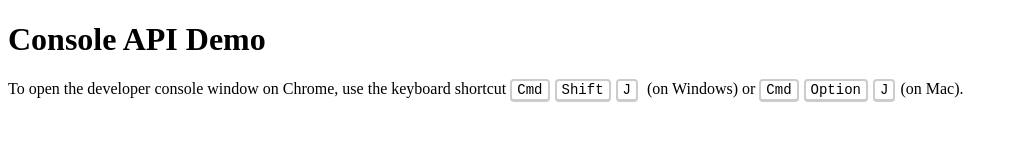
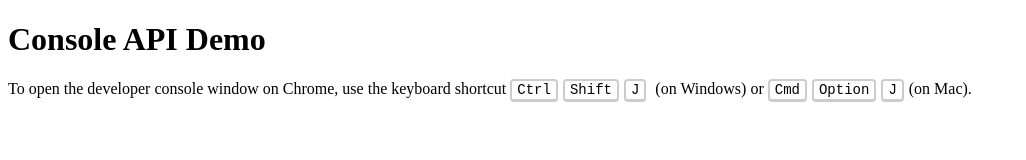
Before and after one commit to kim-nguyenkhn/console-api-demo, a website: page index.html in a window 1280 px wide. Shown: the whole page, without its empty margins (0-1026 px from the left). Drawn offline with Linux system fonts and the light colour scheme.

Commit message:
[typo] Change Cmd key to Ctrl for Windows

```diff
--- a/index.html
+++ b/index.html
@@ -21,7 +21,7 @@
     </h1>
     <p>
       To open the developer console window on Chrome, use the keyboard shortcut
-      <kbd class="cmd">Cmd</kbd><kbd>Shift</kbd><kbd>J</kbd> (on Windows) or
+      <kbd class="cmd">Ctrl</kbd><kbd>Shift</kbd><kbd>J</kbd> (on Windows) or
       <kbd class="cmd">Cmd</kbd><kbd>Option</kbd><kbd>J</kbd>(on Mac).
     </p>
 
```
